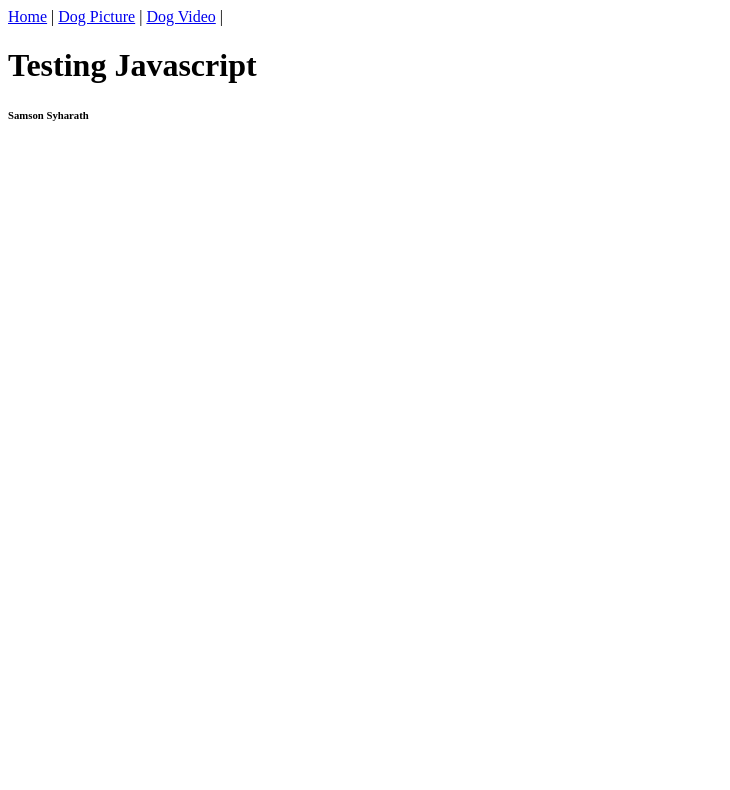
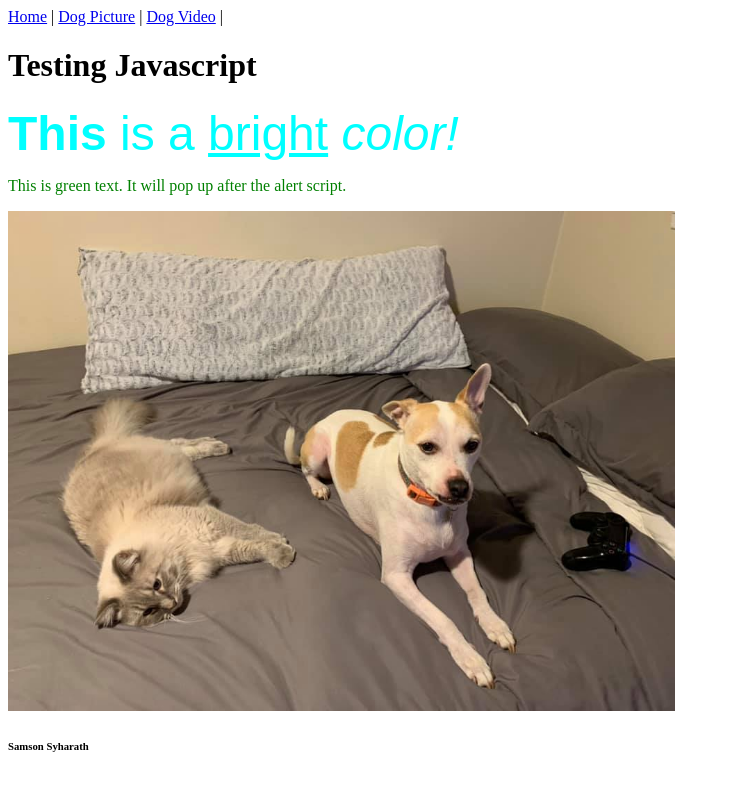
Before and after one commit to samsyharath/HTML-and-CSS-Projects, a plain HTML site: page Basic_HTML_and_JavaScript_1/Basic_HTML_1.html in a window 1280 px wide. Shown: the whole page, without its empty margins (0-730 px from the left). Drawn offline with Linux system fonts and the light colour scheme.

Commit message:
Added color and img alt text

```diff
--- a/Basic_HTML_and_JavaScript_1/Basic_HTML_1.html
+++ b/Basic_HTML_and_JavaScript_1/Basic_HTML_1.html
@@ -12,8 +12,13 @@
 			<a href="Dog_Video.html">Dog Video</a> |
 		</nav>
 		<h1>Testing Javascript</h1>
+        <font face="Arial" color="#00FFFF" size="9"><b>This</b> is a <u>bright</u> <i>color!</i></font>
 		<script src="Basic_JavaScript_1.js">
         </script>
+        <p>
+            <font color="green">This is green text. It will pop up after the alert script. </font>
+        </p>
+        <img alt="A photo of a dog and a cat on a bed." src="../Daisy.jpg" height="500">
 		</main>
 
 		<footer><h6>Samson Syharath</h6></footer>
```
